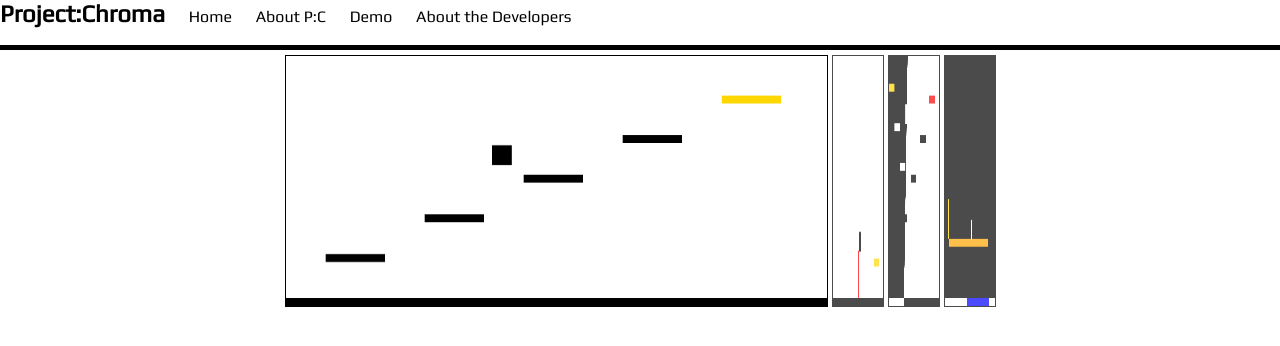
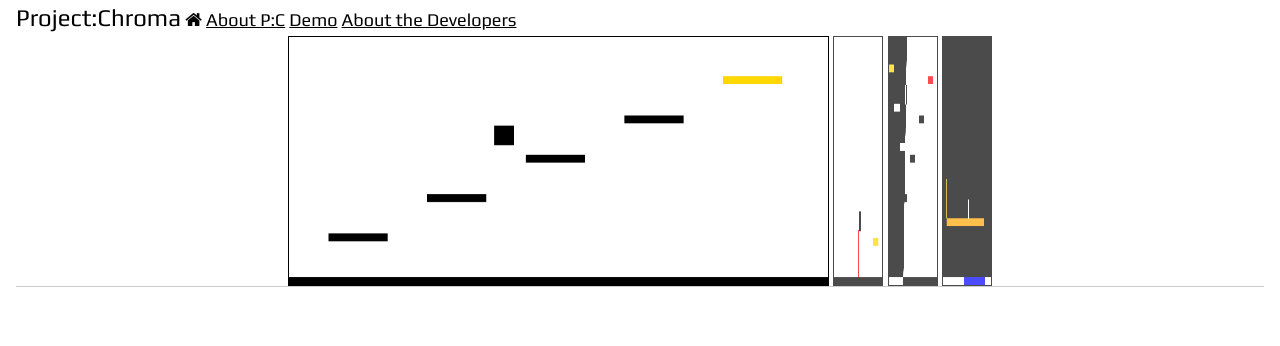
Before and after one commit to ProjectChroma/ProjectChroma.github.io, a Jekyll site: the page built from index.html, in a window 1280 px wide. Shown: the top 346 px of the page. Built offline with Jekyll 4.4.1, drawn with Linux system fonts in a browser that asks for light colours; nearby versions of some CDN libraries.

Commit message:
Switching to W3.CSS; how does this look?

```diff
--- a/_layouts/page.html
+++ b/_layouts/page.html
@@ -2,16 +2,19 @@
 	<head>
 		<meta charset="UTF-8"/>
 		<title>{% if page.title %}{{ page.title }} - {{ site.title }}{% else %}{{ site.title }}{% endif %}</title>
+		<!--Stylesheets and fonts-->
+		<link rel="stylesheet" href="http://www.w3schools.com/lib/w3.css">
+		<link rel="stylesheet" href="http://cdnjs.cloudflare.com/ajax/libs/font-awesome/4.4.0/css/font-awesome.min.css">
 		<link rel="stylesheet" type="text/css" href="https://fonts.googleapis.com/css?family=Play">
-		<link rel="stylesheet" type="text/css" href="{{ site.baseurl }}/res/main.css"/>
 		<link rel="stylesheet" type="text/css" href="{{ site.baseurl }}/res/slideshow.css"/>
+		<!--Scripts-->
 		<script type="text/javascript" src="https://code.jquery.com/jquery-1.11.3.min.js"></script>
 		<script type="text/javascript" src="{{ site.baseurl }}/res/slideshow.js"></script>
 	</head>
-	<body>
-		<nav id="header">
-			<h1>{{ site.title }}</h1>
-			<a href="{{ site.baseurl }}/">Home</a>
+	<body class="w3-container">
+		<div id="header" class="w3-topnav w3-large w3-white w3-border-bottom" style="font-family: Play !important;">
+			<span class="w3-xlarge">{{ site.title }}</span>
+			<a href="{{ site.baseurl }}/"><i class="fa fa-home w3-large"></i></a>
 			<a href="{{ site.baseurl }}/about">About P:C</a>
 			<a href="{{ site.baseurl }}/demo">Demo</a>
 			<a href="{{ site.baseurl }}/devs">About the Developers</a>
--- a/res/main.css
+++ /dev/null
@@ -1,25 +0,0 @@
-*{margin: 0; padding: 0;}
-#header{
-	display: block;
-	position: fixed;
-	left: 0;
-	right: 0;
-	top: 0;
-	height: 50px;
-
-	background-color: white;
-	font-family: "Play";
-	z-index: 10;
-	border-bottom: 5px solid black;
-	box-sizing: border-box;
-}
-#header > *{
-	display: inline;
-}
-#header > *:not(:last-child){margin-right: 20px;}/*Space out elements*/
-#header > a{
-	color: inherit;
-	text-decoration: none;
-}
-
-#header + *{margin-top: 55px;}/*Make room above element for header*/
```
